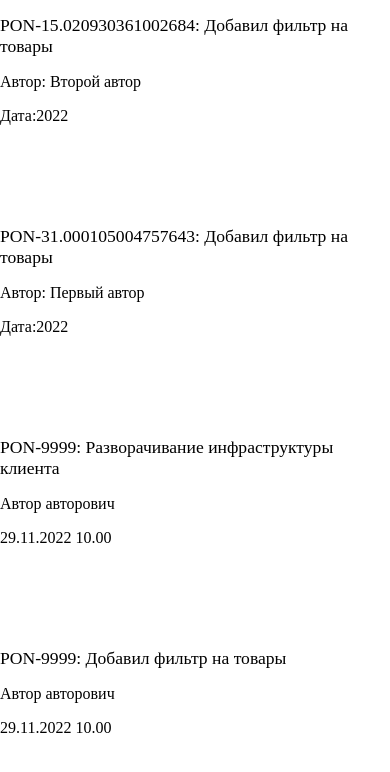
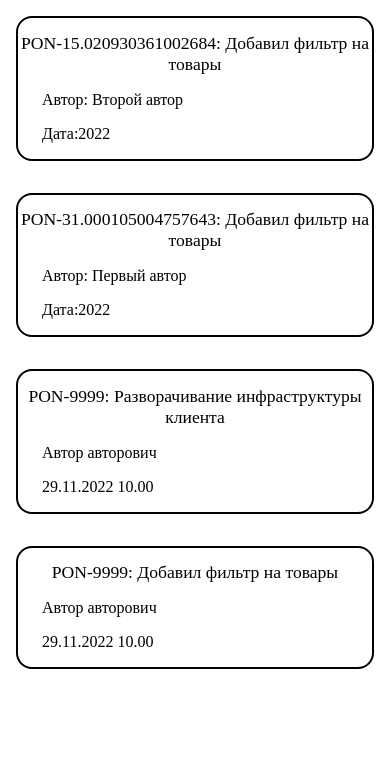
Before and after one commit to zvezdniyLord/izadacha, a website: page index.html in a window 390 px wide. Drawn offline with Linux system fonts and the light colour scheme.

Commit message:
Добавил первую версию адаптивности карточкам

```diff
--- a/index.css
+++ b/index.css
@@ -7,22 +7,31 @@ html,body {
 
 .carts {
     width: 100%;
-    height: 100vh;
     display: flex;
     flex-wrap: wrap;
 }
 
 .cart {
     width: 450px;
-    height: 100px;
+    min-height: 100px;
+    border: 2px solid;
+    border-radius: 1rem;
+    margin: 1rem;
+    flex: 1 1 450;
 }
 
 .cart-title {
     font-size: 1.1rem;
     font-weight: 500;
+    text-align: center;
 }
 
 .cart-author {
     font-size: 1rem;
     font-weight: 500;
+    margin-left: 1.5rem;
 }
+
+.cart-date {
+    margin-left: 1.5rem;
+}
```
